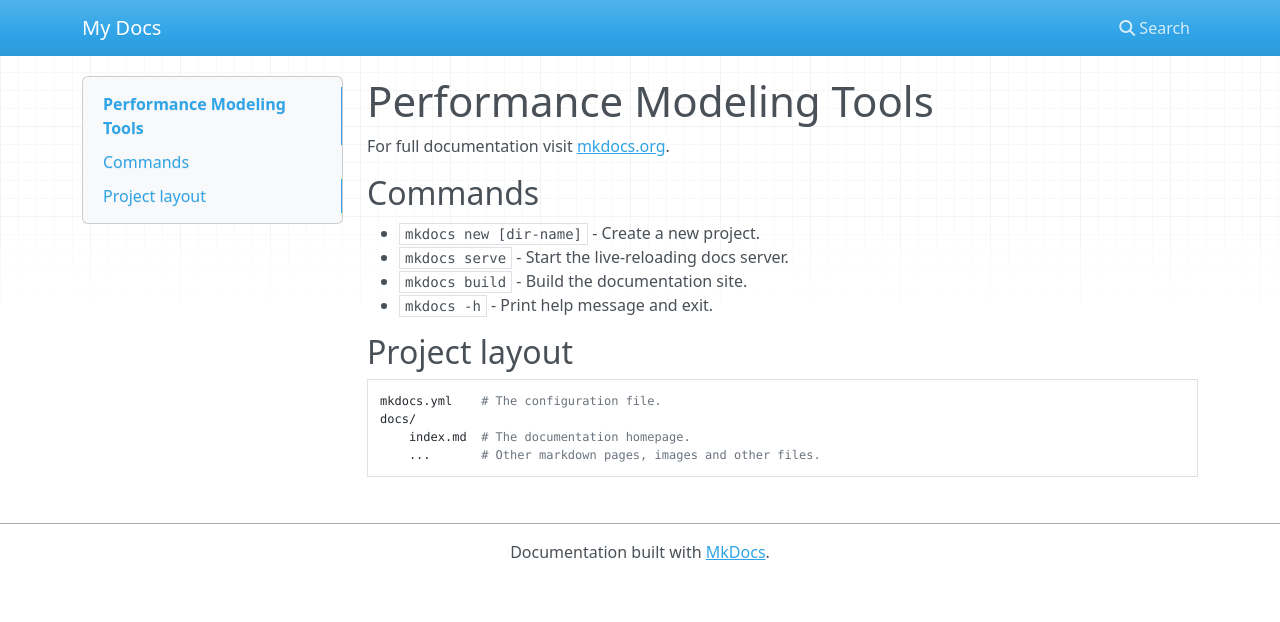
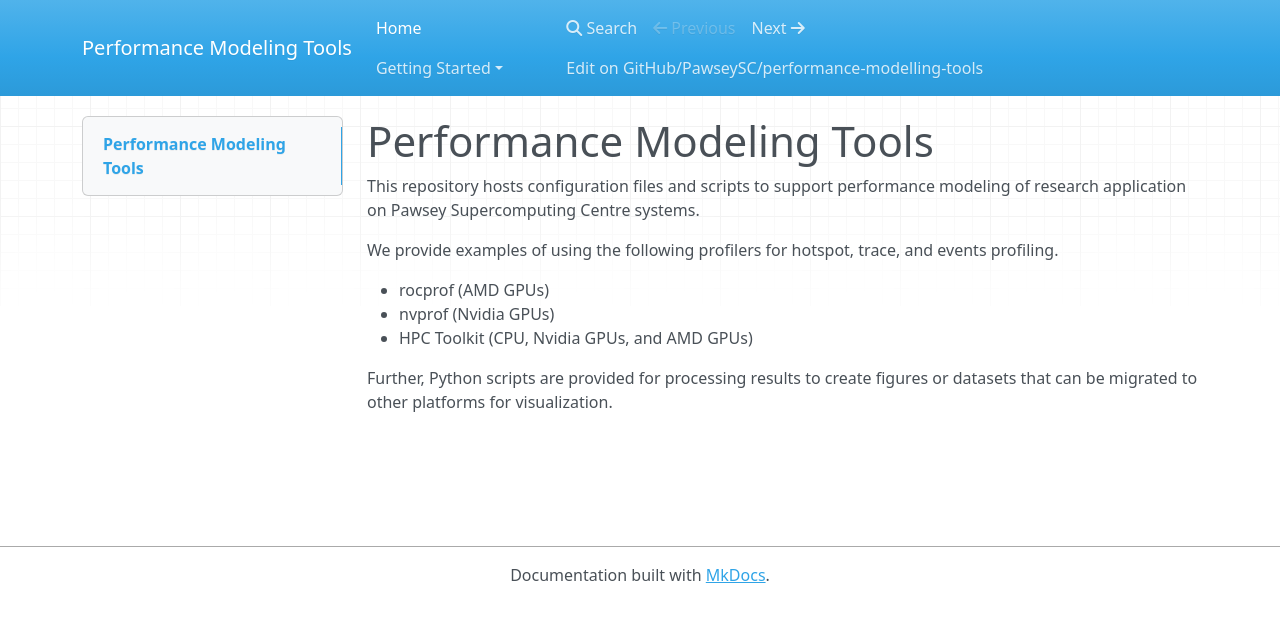
Before and after one commit to PawseySC/performance-modelling-tools, an MkDocs documentation site: the page built from docs/index.md, in a window 1280 px wide. Shown: the top 622 px of the page. Built offline with MkDocs 1.6.1, drawn with Linux system fonts in a browser that asks for light colours; nearby versions of some CDN libraries.

Commit message:
Add draft of basic docs

```diff
--- a/docs/index.md
+++ b/docs/index.md
@@ -1,17 +1,11 @@
 # Performance Modeling Tools
 
-For full documentation visit [mkdocs.org](https://www.mkdocs.org).
+This repository hosts configuration files and scripts to support performance modeling of research application on Pawsey Supercomputing Centre systems.
 
-## Commands
+We provide examples of using the following profilers for hotspot, trace, and events profiling.
 
-* `mkdocs new [dir-name]` - Create a new project.
-* `mkdocs serve` - Start the live-reloading docs server.
-* `mkdocs build` - Build the documentation site.
-* `mkdocs -h` - Print help message and exit.
+* rocprof (AMD GPUs)
+* nvprof (Nvidia GPUs)
+* HPC Toolkit (CPU, Nvidia GPUs, and AMD GPUs)
 
-## Project layout
-
-    mkdocs.yml    # The configuration file.
-    docs/
-        index.md  # The documentation homepage.
-        ...       # Other markdown pages, images and other files.
+Further, Python scripts are provided for processing results to create figures or datasets that can be migrated to other platforms for visualization.
--- a/mkdocs.yml
+++ b/mkdocs.yml
@@ -1 +1,24 @@
-site_name: My Docs
+site_name: Performance Modeling Tools
+site_description: Performance modeling with free or open-source tools
+site_author: Fluid Numerics
+site_dir: public
+site_url: ""
+repo_name: GitHub/PawseySC/performance-modelling-tools
+repo_url: https://github.com/PawseySC/performance-modelling-tools
+edit_uri: edit/main/docs/mkdocs
+
+# Directory where site content is located
+docs_dir: docs/
+
+# Site navigation
+nav:
+  - Home: index.md
+  - Getting Started:
+    - Getting Started: getting_started/index.md
+    - Installation: getting_started/install.md
+
+# Configuration
+strict: false
+
+markdown_extensions:
+  - admonition
```
Also changed, not shown: docs/getting_started/index.md (added, +1 -0 lines), docs/getting_started/install.md (added, +43 -0 lines), examples/EXESS/mulan-omp-cpu/README.md (added, +5 -0 lines).
